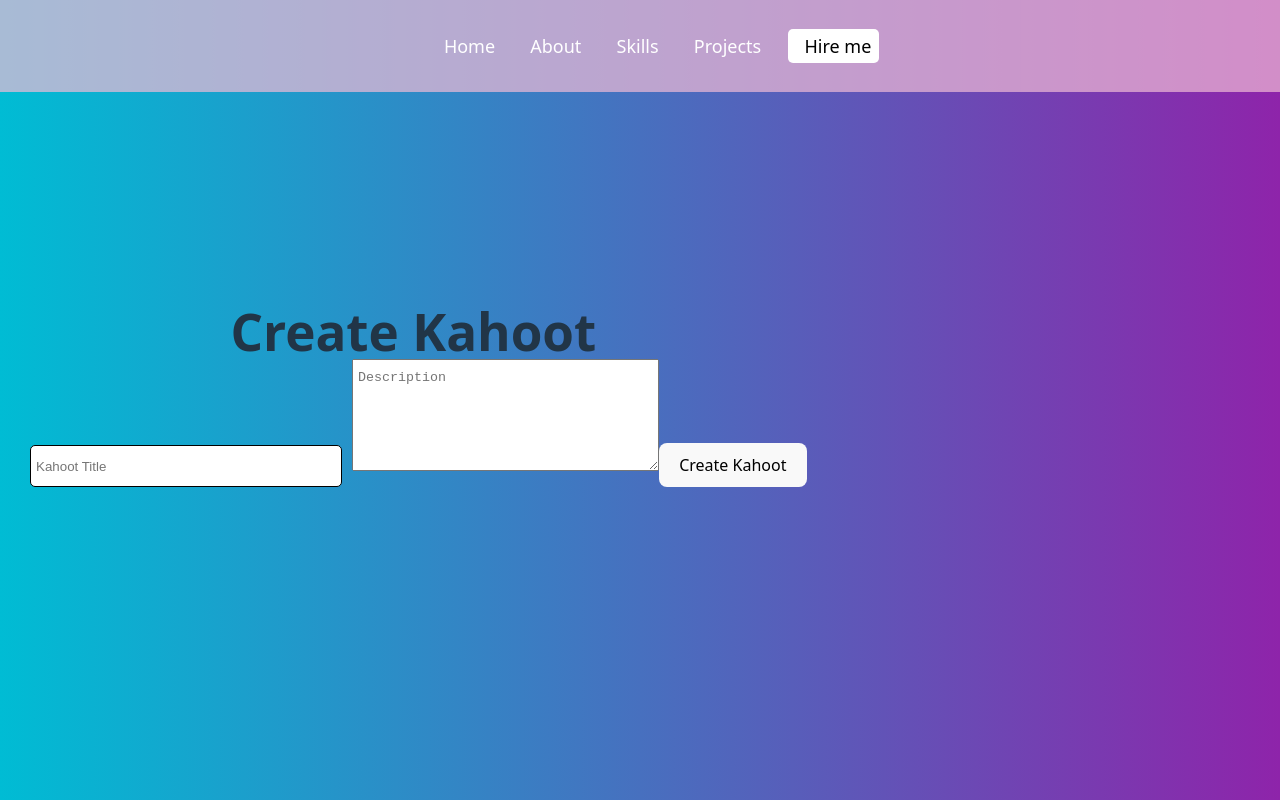
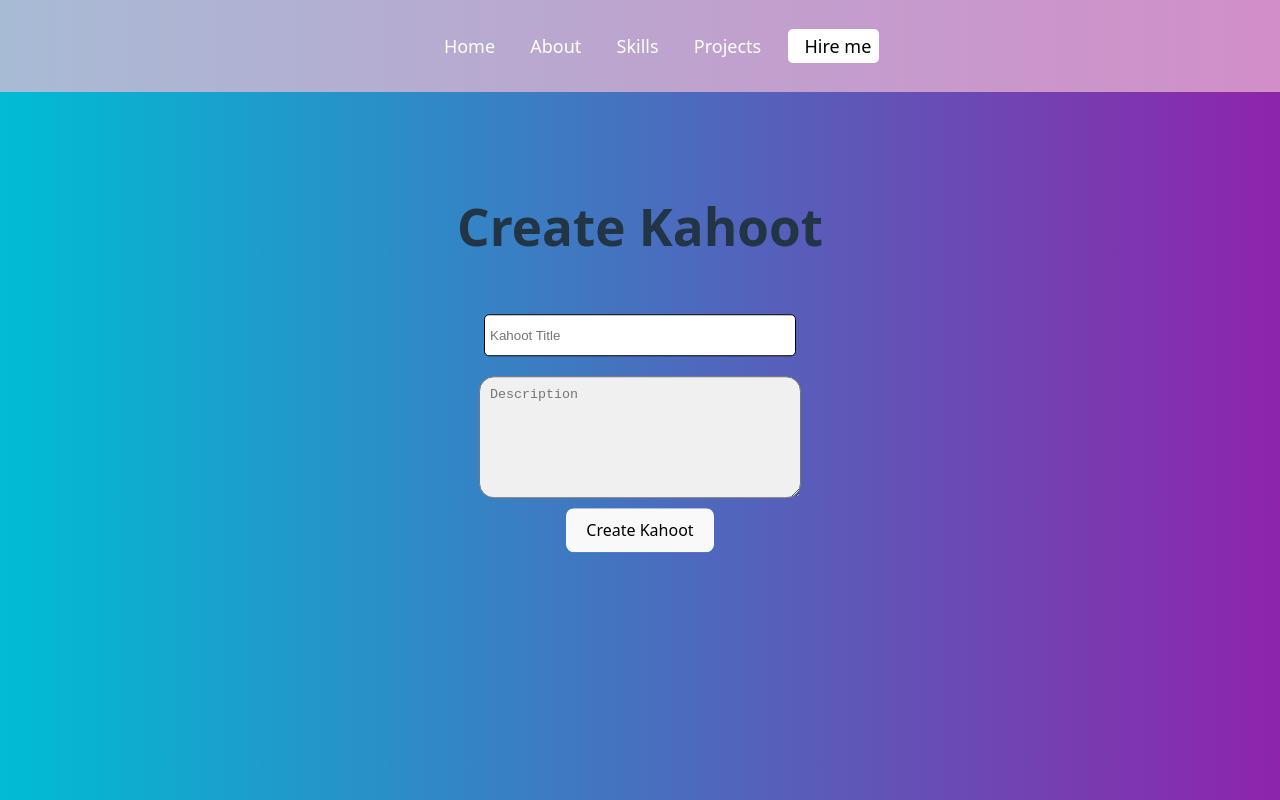
Before and after one commit to hiphucneh/FHoot_SWP391_FE, a React (Vite) app: page /createK in a window 1280 px wide. Built offline with nearby package versions, Linux system fonts and the light colour scheme.

Commit message:
clean CreateK,create LeaderBoard

```diff
--- a/src/screens/CreateKahootScreen.jsx
+++ b/src/screens/CreateKahootScreen.jsx
@@ -1,4 +1,7 @@
+import Title from "antd/es/skeleton/Title";
+import { useState } from "react";
 import React from 'react';
+
 const CreateKahoot = () => {
     const input = {
         border: "1px solid",
@@ -7,20 +10,79 @@
         margin: "10px",
         padding: "5px",
         borderRadius: "5px",
+    };
 
+    const [kahoot, setKahoot] = useState({ Title: "", Description: "" });
 
+    const handleOnChangeTitle = (e) => {
+        setKahoot({ ...kahoot, Title: e.target.value });
+        console.log(kahoot);
+    };
+
+    const handleOnChangeDes = (e) => {
+        setKahoot({ ...kahoot, Description: e.target.value });
+        console.log(kahoot);
     };
 
     return (
-        <div className="create-kahoot-screen" style={{ padding: "20px", textAlign: "center", display: "flex", justifyContent: 'center', flexDirection: "column", alignItems: "center", }}>
+        <div
+            className="create-kahoot-screen"
+            style={{
+
+                textAlign: "center",
+                display: "flex",
+                justifyContent: 'center',
+                flexDirection: "column",
+                alignItems: "center",
+                position: "absolute",
+                top: "50%",
+                left: "50%",
+                transform: "translate(-50%, -50%)"
+
+            }}
+        >
             <h1>Create Kahoot</h1>
-            <form>
-                <input style={input} type="text" placeholder="Kahoot Title" required />
-                <textarea placeholder="Description" required style={{ width: "300px", height: "100px", textAlign: 'left', paddingTop: '10px', paddingLeft: '5px' }}></textarea>
+            <form method="get"
+                action={`/createQ`}
+                style={{
+                    display: "flex",
+                    flexDirection: "column",
+                    alignItems: "center",
+                    padding: "50px",
+                }}
+            >
+                <input
+                    name="KahootTitle"
+                    style={input}
+                    type="text"
+                    onChange={handleOnChangeTitle}
+                    placeholder="Kahoot Title"
+                    required
+                    margin="20px"
+                    padding="10px"
+                    height="80px"
+                />
+                <textarea
+                    placeholder="Description"
+                    required
+                    name="KahootDescription"
+                    style={{
+                        width: "300px",
+                        height: "100px",
+                        textAlign: 'left',
+                        padding: '10px',
+                        backgroundColor: "#f0f0f0",
+                        borderRadius: "15px",
+                        margin: "10px",
+                    }}
+                    onChange={handleOnChangeDes}
+
+                ></textarea>
 
                 <button type="submit">Create Kahoot</button>
             </form>
         </div>
     );
 };
+
 export default CreateKahoot;
```
Also changed, not shown: src/screens/LeaderBoardScreen.jsx (added, +21 -0 lines).
